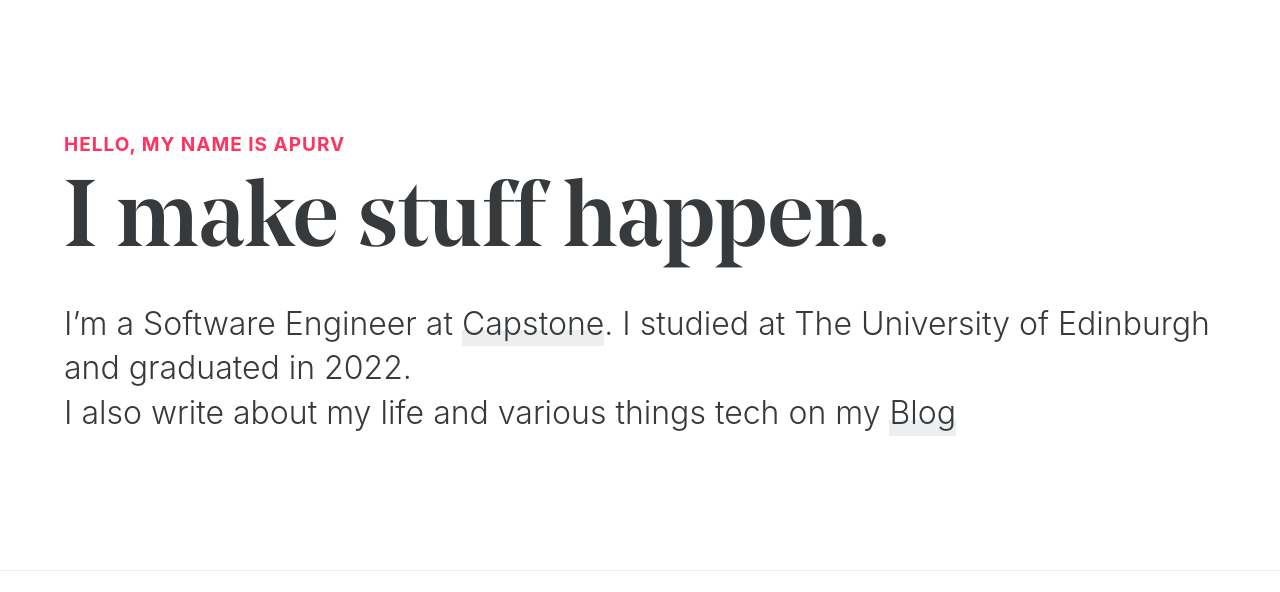
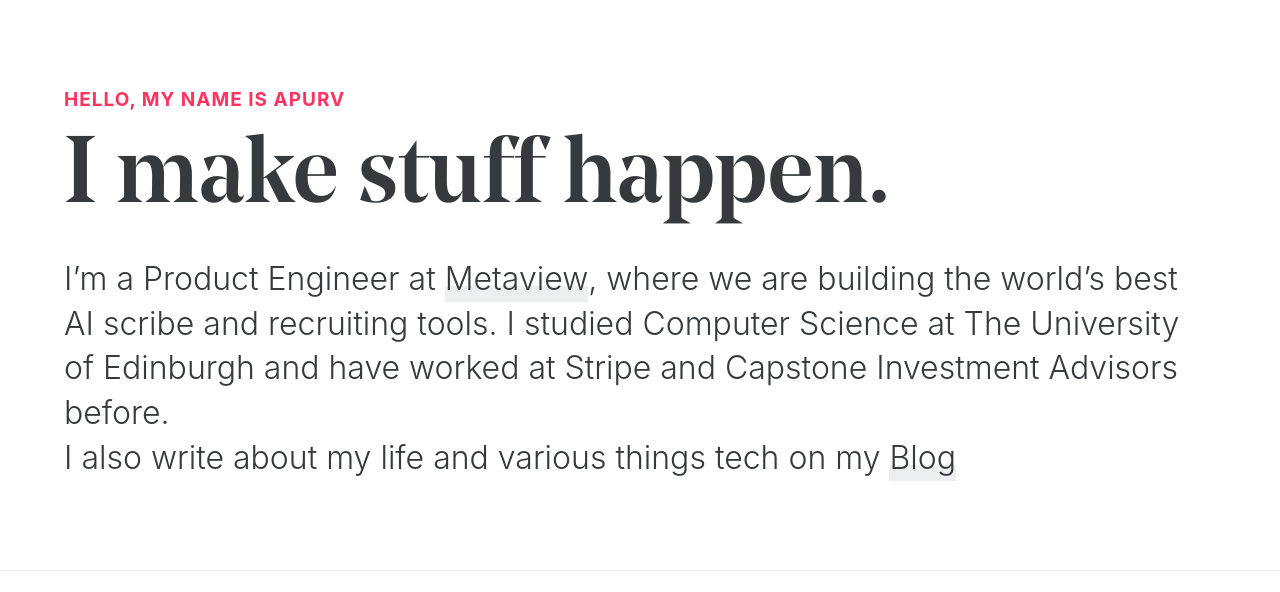
Before and after one commit to apurvmishra99/apurvmishra, an Eleventy site: page src/pages/index.njk in a window 1280 px wide. Shown: the part 120-712 px from the top of the page. Built offline with nearby package versions, Linux system fonts and the light colour scheme; Eleventy itself is replaced by a stand-in of ours; files that its build step writes are made by us from their sources; files whose address does not match are found by name; what node-fetch, sanitize-html would draw is missing.

Commit message:
Update index.njk

```diff
--- a/src/pages/index.njk
+++ b/src/pages/index.njk
@@ -11,7 +11,7 @@ permalink: index.html
         <h1 class="hero__title">I make stuff happen.</h1>
         <p class="hero__pretitle"><a href="/about/">Hello, my name is Apurv</a></p>
         <div class="hero__content">
-            <p>I’m a Software Engineer at <a href="https://capstoneco.com" class="hero__link hero__link--simpleloop">Capstone</a>. I studied at The University of Edinburgh and graduated in 2022. <br class="hero__br" />
+            <p>I’m a Product Engineer at <a href="https://metaview.ai" class="hero__link hero__link--simpleloop">Metaview</a>, where we are building the world’s best AI scribe and recruiting tools. I studied Computer Science at The University of Edinburgh and have worked at Stripe and Capstone Investment Advisors before. <br class="hero__br" />
             I also write about my life and various things tech on my <a href="/blog" class="hero__link">Blog</a></p>
         </div>
     </div>
```
